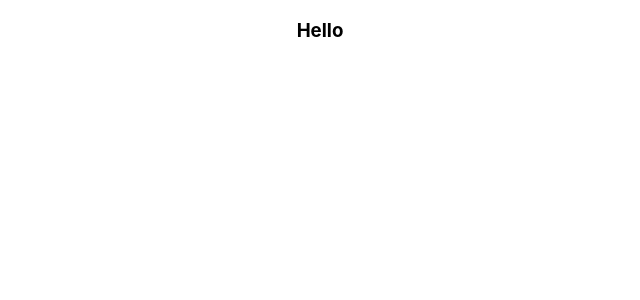
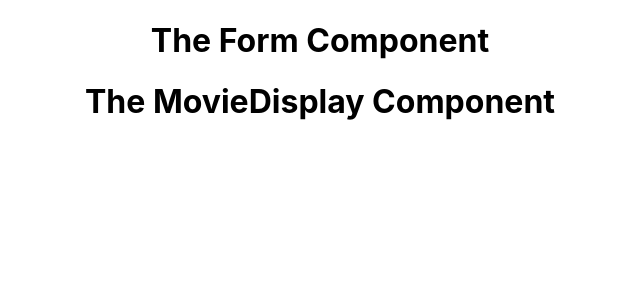
Before and after one commit to MemeEngineer/movies-app, a React (Create React App) app: page / in a window 1280 px wide. Shown: the top 300 px of the page, without its empty margins (320-960 px from the left). Built offline with nearby package versions, Linux system fonts and the light colour scheme.

Commit message:
Form and Movie Display component

```diff
--- a/src/App.js
+++ b/src/App.js
@@ -1,10 +1,14 @@
-
+import{useState, useEffect} from 'react'
 import './App.css';
+//components
+import MovieDisplay from './components/MovieDisplay';
+import Form from './components/Form';
 
 function App() {
   return (
     <div className="App">
-     <h3>Hello</h3>
+      <Form/>
+      <MovieDisplay/>
     </div>
   );
 }
--- /dev/null
+++ b/src/components/Form.js
@@ -0,0 +1,11 @@
+
+
+
+
+export default function Form(props){
+
+    return(
+        <h1>The Form Component</h1>
+    )
+
+}
--- /dev/null
+++ b/src/components/MovieDisplay.js
@@ -0,0 +1,8 @@
+
+
+export default function MovieDisplay(props){
+
+    return(
+        <h1>The MovieDisplay Component</h1>
+    )
+}
```
